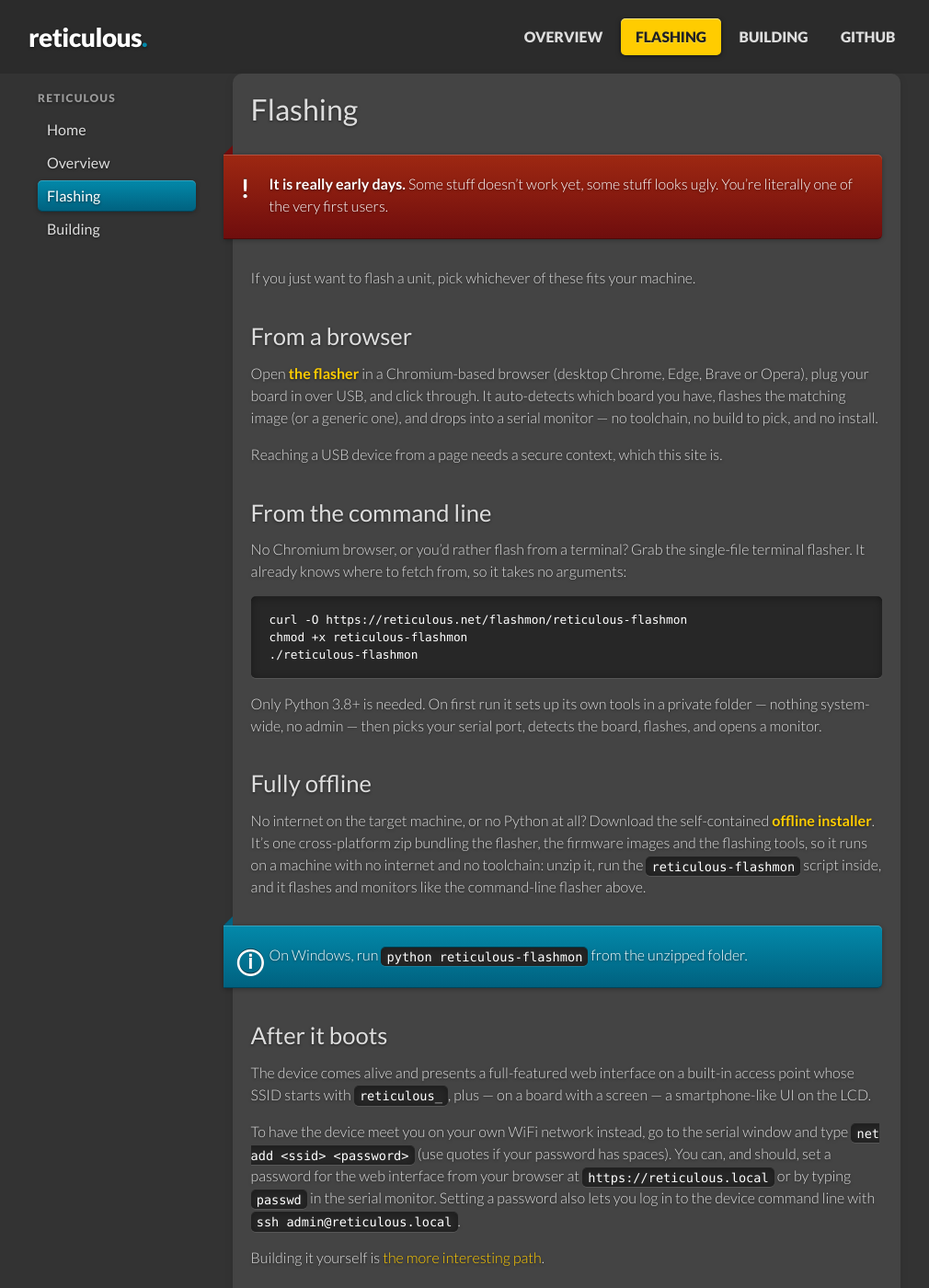
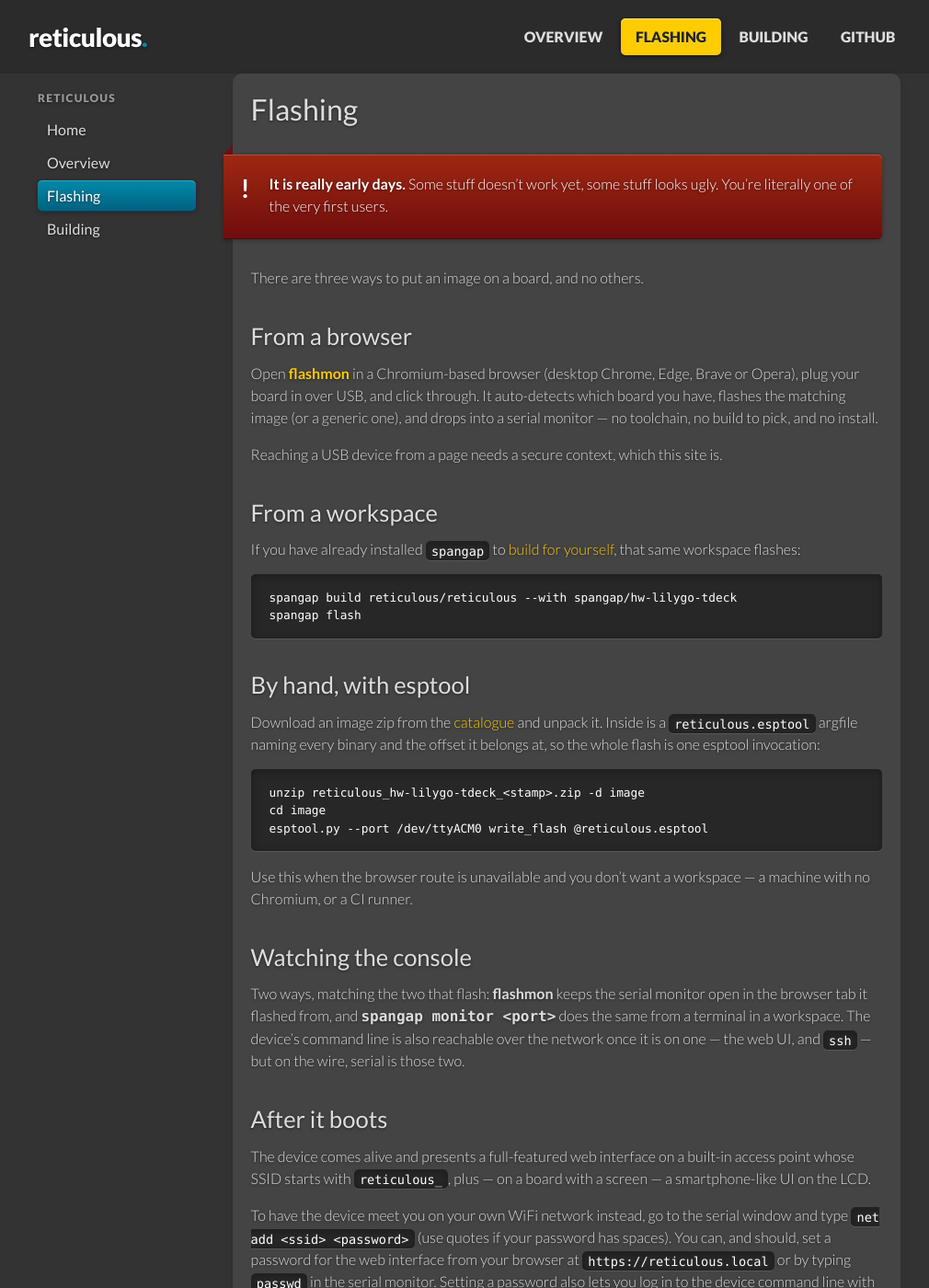
Before and after one commit to reticulous/reticulous.github.io, a Jekyll site: the page built from flashing.md, in a window 1280 px wide and 1400 px high. Shown: the whole window at 92% size, without its empty margins (130-1140 px from the left). Built offline with Jekyll 4.4.1, drawn with Linux system fonts in a browser that asks for light colours.

Commit message:
three flash routes, and cross-site links that follow the site
flashing.md is rewritten around the three that remain: flashmon in the
browser, `spangap flash` from a workspace, and a downloaded zip driven
through esptool with the <project>.esptool argfile the zip carries. The
terminal flasher and the offline installer are gone, so the README loses the
section about the two nginx paths they were served from.

The deploy checks out spangap/flashmon rather than spangap/flasher, which
still holds the pre-retirement tree.

Cross-site links go through site.spangap_url instead of naming spangap.org,
so both sites work on github.io now and move to their own domains one config
line at a time. Links inside the site already used relative_url.

Signed-off-by: Rop Gonggrijp <rop@gonggri.jp>

````diff
--- a/_config.yml
+++ b/_config.yml
@@ -11,6 +11,11 @@ github_org: https://github.com/reticulous
 # github.io one and the CNAME file is absent.
 url: https://reticulous.github.io
 baseurl: ""
+
+# The sibling site. Every cross-site link goes through this, so the two move
+# to their own domains one line at a time instead of one link at a time. Links
+# inside this site use `relative_url` and need no such thing.
+spangap_url: https://spangap.github.io
 
 nav:
   - name: Overview
--- a/flashing.md
+++ b/flashing.md
@@ -1,8 +1,9 @@
 ---
 title: Flashing
 description: >-
-  Three ways to get Reticulous onto a board: from a Chromium browser over USB,
-  from the command line with a single-file flasher, or fully offline from a zip.
+  Three ways to get Reticulous onto a board: flashmon in the browser over USB,
+  `spangap flash` from a workspace, or a downloaded image driven through
+  esptool by hand.
 ---
 
 <div class="note warning" markdown="1">
@@ -10,11 +11,11 @@ description: >-
 You're literally one of the very first users.
 </div>
 
-If you just want to flash a unit, pick whichever of these fits your machine.
+There are three ways to put an image on a board, and no others.
 
 ## From a browser
 
-Open **[the flasher]({{ '/flashmon/' | relative_url }})** in a Chromium-based
+Open **[flashmon]({{ '/flashmon/' | relative_url }})** in a Chromium-based
 browser (desktop Chrome, Edge, Brave or Opera), plug your board in over USB, and
 click through. It auto-detects which board you have, flashes the matching image
 (or a generic one), and drops into a serial monitor — no toolchain, no build to
@@ -22,35 +23,40 @@ pick, and no install.
 
 Reaching a USB device from a page needs a secure context, which this site is.
 
-## From the command line
+## From a workspace
 
-No Chromium browser, or you'd rather flash from a terminal? Grab the single-file
-terminal flasher. It already knows where to fetch from, so it takes no
-arguments:
+If you have already installed `spangap` to
+[build for yourself]({{ '/building/' | relative_url }}), that same workspace
+flashes:
 
 ```sh
-curl -O https://reticulous.net/flashmon/reticulous-flashmon
-chmod +x reticulous-flashmon
-./reticulous-flashmon
+spangap build reticulous/reticulous --with spangap/hw-lilygo-tdeck
+spangap flash
 ```
 
-Only Python 3.8+ is needed. On first run it sets up its own tools in a private
-folder — nothing system-wide, no admin — then picks your serial port, detects
-the board, flashes, and opens a monitor.
+## By hand, with esptool
 
-## Fully offline
+Download an image zip from the
+[catalogue]({{ '/builds/stable/' | relative_url }}) and unpack it. Inside is a
+`reticulous.esptool` argfile naming every binary and the offset it belongs at,
+so the whole flash is one esptool invocation:
 
-No internet on the target machine, or no Python at all? Download the
-self-contained
-[**offline installer**](https://reticulous.net/flashmon/offline-installer/). It's
-one cross-platform zip bundling the flasher, the firmware images and the
-flashing tools, so it runs on a machine with no internet and no toolchain: unzip
-it, run the `reticulous-flashmon` script inside, and it flashes and monitors
-like the command-line flasher above.
+```sh
+unzip reticulous_hw-lilygo-tdeck_<stamp>.zip -d image
+cd image
+esptool.py --port /dev/ttyACM0 write_flash @reticulous.esptool
+```
 
-<div class="note info" markdown="1">
-On Windows, run `python reticulous-flashmon` from the unzipped folder.
-</div>
+Use this when the browser route is unavailable and you don't want a workspace —
+a machine with no Chromium, or a CI runner.
+
+## Watching the console
+
+Two ways, matching the two that flash: **flashmon** keeps the serial monitor
+open in the browser tab it flashed from, and **`spangap monitor <port>`** does
+the same from a terminal in a workspace. The device's command line is also
+reachable over the network once it is on one — the web UI, and `ssh` — but on
+the wire, serial is those two.
 
 ## After it boots
 
````
Also changed, not shown: building.md (+1 -1 lines), index.md (+1 -1 lines), overview.md (+1 -1 lines), .github/workflows/pages.yml, README.md, 2 other files.
